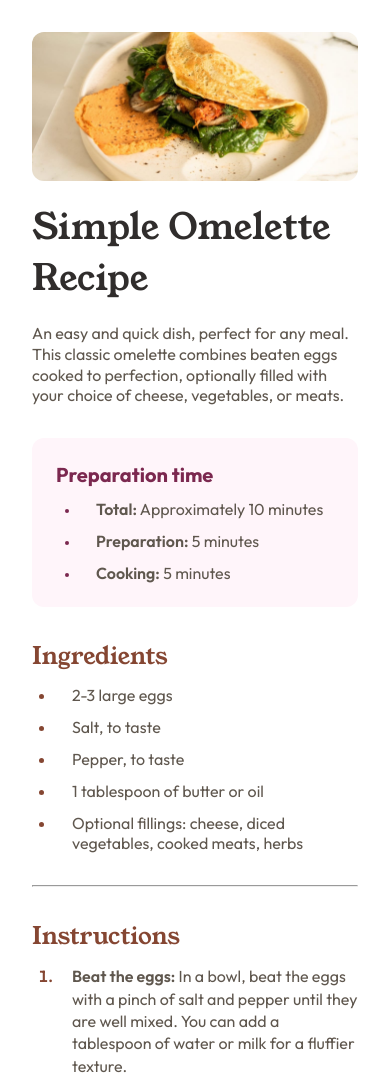
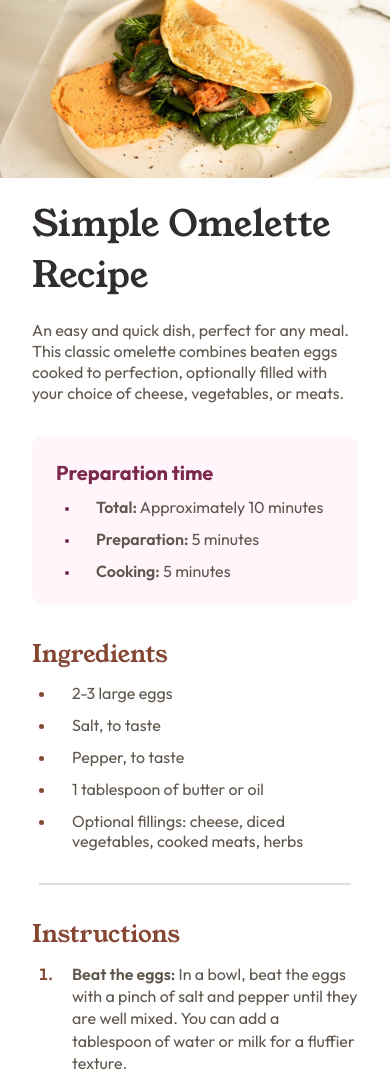
Before and after one commit to raphaelsiqueiira/recipe-page, a website: page index.html in a window 390 px wide. Shown: the top 1083 px of the page. Drawn offline with Linux system fonts and the light colour scheme.

Commit message:
Correções

```diff
--- a/css/main.css
+++ b/css/main.css
@@ -82,6 +82,10 @@ body {
   font-weight: var(--fw-semibold);
 }
 
+hr {
+  border-color: var(--clr-border-table);
+}
+
 .ingredients__item::marker,
 .instructions__item::marker {
   color: var(--clr-list-decoration);
@@ -135,6 +139,31 @@ body {
 @media (max-width: 600px) {
   .container {
     margin: 0;
+    padding: 0;
+    padding-bottom: var(--spacing-7);
     border-radius: 0;
   }
+
+  .recipe__img {
+    border-radius: 0;
+  }
+
+  .recipe__title,
+  .recipe__description,
+  .ingredients__container,
+  .instructions__container,
+  .nutrition__container {
+    padding-left: var(--spacing-7);
+    padding-right: var(--spacing-7);
+  }
+
+  hr {
+    width: 80%;
+    align-self: center;
+  }
+
+  .prepation__container {
+    margin-left: var(--spacing-7);
+    margin-right: var(--spacing-7);
+  }
 }
--- a/index.html
+++ b/index.html
@@ -6,7 +6,7 @@
   <meta name="viewport" content="width=device-width, initial-scale=1.0">
   <link rel="icon" type="image/png" sizes="32x32" href="./assets/images/favicon-32x32.png">
   <title>Frontend Mentor | Recipe page</title>
-  <link rel="stylesheet" href="style.css">
+  <link rel="stylesheet" href="css/style.css">
 </head>
 
 <body>
```
